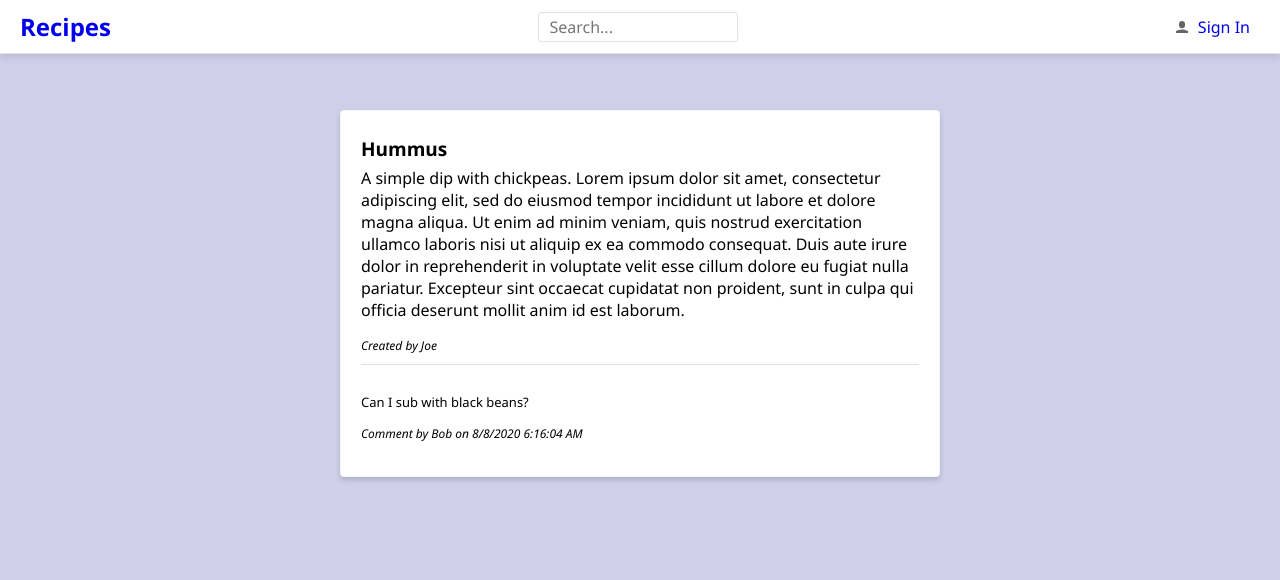
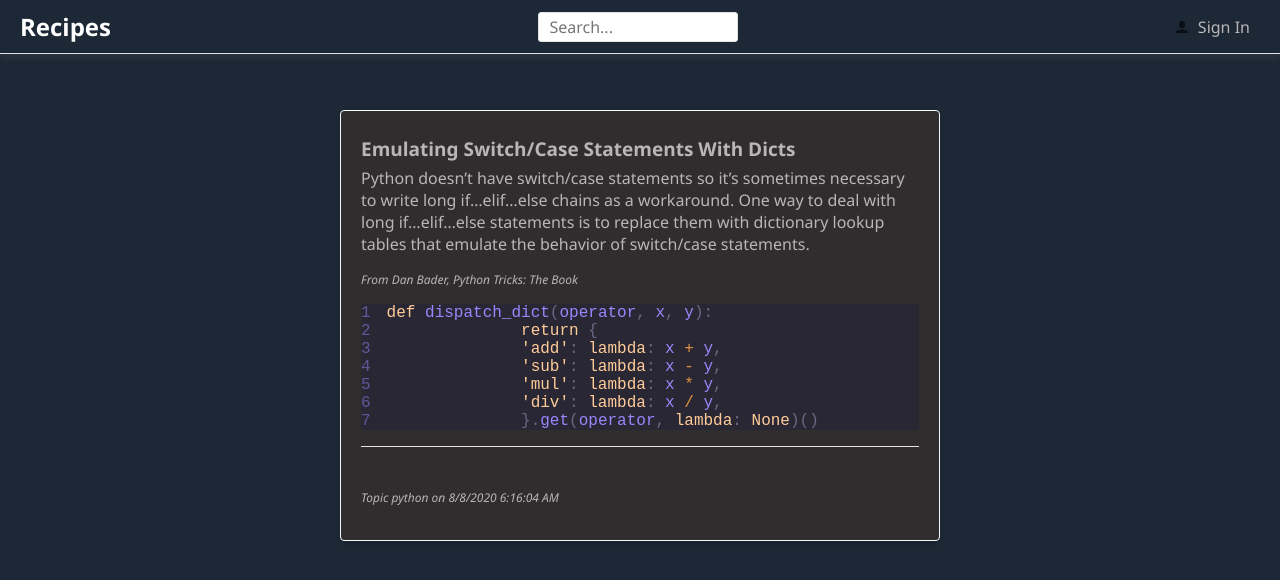
Before and after one commit to deanagan/charting-pocs, a React (Create React App) app in the folder client_ts/: page /recipes/1 in a window 1280 px wide. Shown: the top 580 px of the page. Built offline with nearby package versions, Linux system fonts and the light colour scheme.

Commit message:
Modified code to be a programming language recipes instead.

```diff
--- a/client_ts/src/App.tsx
+++ b/client_ts/src/App.tsx
@@ -2,7 +2,7 @@
 import { Header } from './Header';
 import { HomePage } from './HomePage';
 import { css, jsx } from '@emotion/core';
-import { fontFamily, fontSize, gray2 } from './Styles';
+import { fontFamily, fontSize, white2 } from './Styles';
 
 import { Route, Switch, Redirect, useLocation } from 'react-router-dom';
 import { AddRecipePage } from './AddRecipePage';
@@ -19,7 +19,7 @@ const App: React.FC = () => {
       css={css`
       font-family: ${fontFamily};
       font-size: ${fontSize};
-      color: ${gray2};
+      color: ${white2};
     `}
 >
       <Header />
--- a/client_ts/src/Comment.tsx
+++ b/client_ts/src/Comment.tsx
@@ -1,7 +1,7 @@
 /** @jsx jsx */
 import { css, jsx } from '@emotion/core';
 import { CommentData } from './RecipeData';
-import { gray3 } from './Styles';
+import { white3 } from './Styles';
 import { FC } from 'react';
 
 interface Props {
@@ -27,10 +27,10 @@ export const Comment: FC<Props> = ({ data }) => (
             css={css`
                 font-size: 12px;
                 font-style: italic;
-                color: ${gray3};
+                color: ${white3};
             `}
         >
-        {`Comment by ${data.author} on
+        {`Topic ${data.topic} on
         ${data.created.toLocaleDateString()} ${data.created.toLocaleTimeString()}`}
       </div>
     </div>
--- a/client_ts/src/Header.tsx
+++ b/client_ts/src/Header.tsx
@@ -1,7 +1,7 @@
 
 /** @jsx jsx */
 import { css, jsx } from '@emotion/core';
-import { fontFamily, fontSize, gray2, gray1, gray5 } from './Styles';
+import { fontFamily, fontSize, white2, white1, gray5, backgroundColour1 } from './Styles';
 import { UserIcon } from './Icons';
 import { ChangeEvent } from 'react';
 import { Link } from 'react-router-dom';
@@ -22,7 +22,7 @@ export const Header = () => {
       align-items: center;
       justify-content: space-between;
       padding: 10px 20px;
-      background-color: #fff;
+      background-color: ${backgroundColour1};
       border-bottom: 1px solid ${gray5};
       box-shadow: 0 3px 7px 0 rgba(110, 112, 114, 0.21);
     `}
@@ -32,7 +32,7 @@ export const Header = () => {
       css={css`
         font-size: 24px;
         font-weight: bold;
-        color: ${gray1};
+        color: ${white1};
         text-decoration: none;
       `}
     >
@@ -49,7 +49,7 @@ export const Header = () => {
         padding: 8px 10px;
         border: 1px solid ${gray5};
         border-radius: 3px;
-        color: ${gray2};
+        color: ${white2};
         background-color: white;
         width: 200px;
         height: 30px;
@@ -65,7 +65,7 @@ export const Header = () => {
         font-size: ${fontSize};
         padding: 5px 10px;
         background-color: transparent;
-        color: ${gray2};
+        color: ${white2};
         text-decoration: none;
         cursor: pointer;
         span {
--- a/client_ts/src/Recipe.tsx
+++ b/client_ts/src/Recipe.tsx
@@ -2,7 +2,7 @@
 import { FC } from 'react';
 import { css, jsx } from '@emotion/core';
 import { RecipeData } from './RecipeData';
-import { gray2, gray3 } from './Styles';
+import { white2, white3 } from './Styles';
 import { Link } from 'react-router-dom';
 
 interface Props {
@@ -26,7 +26,7 @@ export const Recipe: FC<Props> = ({ data, showDescription = true }) => (
       <Link
         css={css`
           text-decoration: none;
-          color: ${gray2};
+          color: ${white2};
         `}
         to={`recipes/${data.id}`}
         >
@@ -37,7 +37,7 @@ export const Recipe: FC<Props> = ({ data, showDescription = true }) => (
       css={css`
         font-size: 12px;
         font-style: italic;
-        color: ${gray3};
+        color: ${white3};
       `}
     >
       {' '}
@@ -50,12 +50,14 @@ export const Recipe: FC<Props> = ({ data, showDescription = true }) => (
             padding-bottom: 10px;
             font-size: 10px;
             font-style: normal;
-            color: ${gray2};
+            color: ${white2};
           `}
         >
           {data.description.length > 50 ? `${data.description.substring(0, 50)}...`
             : data.description}
+
         </div>
+
     )}
   </div>
 );
--- a/client_ts/src/RecipeData.ts
+++ b/client_ts/src/RecipeData.ts
@@ -1,7 +1,9 @@
+import { Language } from 'prism-react-renderer';
+
 export interface CommentData {
     commentId: number;
     comment: string;
-    author: string;
+    topic: string;
     created: Date;
 }
 
@@ -9,80 +11,44 @@ export interface RecipeData {
     id: number;
     name: string;
     description: string;
+    code: string;
     author: string;
+    language: Language;
     comments: CommentData[];
 }
 
 const recipes: RecipeData[] = [
 {
     id: 1,
-    name: "Hummus",
-    description: `A simple dip with chickpeas. Lorem ipsum dolor sit amet,
-                  consectetur adipiscing elit, sed do eiusmod tempor incididunt
-                  ut labore et dolore magna aliqua. Ut enim ad minim veniam,
-                  quis nostrud exercitation ullamco laboris nisi ut aliquip ex
-                  ea commodo consequat. Duis aute irure dolor in reprehenderit in
-                  voluptate velit esse cillum dolore eu fugiat nulla pariatur.
-                  Excepteur sint occaecat cupidatat non proident, sunt in culpa
-                  qui officia deserunt mollit anim id est laborum.`,
-    author: "Joe",
+    name: "Emulating Switch/Case Statements With Dicts",
+    description: `Python doesn’t have switch/case statements so it’s sometimes necessary
+                  to write long if…elif…else chains as a workaround.
+
+                  One way to deal with long if…elif…else statements is to replace
+                  them with dictionary lookup tables that emulate the behavior of
+                  switch/case statements.
+                  `,
+    code: `def dispatch_dict(operator, x, y):
+              return {
+              'add': lambda: x + y,
+              'sub': lambda: x - y,
+              'mul': lambda: x * y,
+              'div': lambda: x / y,
+              }.get(operator, lambda: None)()`,
+    language: "python",
+    author: "Dan Bader, Python Tricks: The Book",
     comments: [
         {
             commentId: 1,
-            comment: "Can I sub with black beans?",
-            author: "Bob",
+            comment: "",
+            topic: "python",
             created: new Date()
         }
 
     ]
 },
-{
-    id: 2,
-    name: "No bake fudge",
-    description: `A no bake brownie fudge! Lorem ipsum dolor sit amet,
-                  consectetur adipiscing elit, sed do eiusmod tempor incididunt
-                  ut labore et dolore magna aliqua. Ut enim ad minim veniam,
-                  quis nostrud exercitation ullamco laboris nisi ut aliquip ex
-                  ea commodo consequat. Duis aute irure dolor in reprehenderit in
-                  voluptate velit esse cillum dolore eu fugiat nulla pariatur.
-                  Excepteur sint occaecat cupidatat non proident, sunt in culpa
-                  qui officia deserunt mollit anim id est laborum.`,
-    author: "Greg",
-    comments: [
-        {
-            commentId: 2,
-            comment: "I find it nicer with soaked cashew nuts",
-            author: "Mad Hatter",
-            created: new Date()
-        },
-        {
-            commentId: 3,
-            comment: "I like walnuts better",
-            author: "Alice",
-            created: new Date()
-        }
-    ]
-},
-{
-    id: 3,
-    name: "Eggplant Salad",
-    description: "A salad for all ages. This salad contains all the good stuff, eggplant, kale and arugula.",
-    author: "Bob",
-    comments: [
-        {
-            commentId: 4,
-            comment: "I hate salad usually, but this is an exception!",
-            author: "Goat",
-            created: new Date()
-        },
-        {
-            commentId: 5,
-            comment: "Lol. Funny how you hate salads, I love any.",
-            author: "Cow",
-            created: new Date()
-        }
-    ]
-},
+
+
 ];
 
 
--- a/client_ts/src/RecipeList.tsx
+++ b/client_ts/src/RecipeList.tsx
@@ -1,7 +1,7 @@
 /** @jsx jsx */
 import { FC } from 'react';
 import { css, jsx } from '@emotion/core';
-import { gray5, accent2 } from './Styles';
+import { gray5, accent2, backgroundColour2 } from './Styles';
 import { RecipeData } from './RecipeData';
 import { Recipe } from './Recipe';
 
@@ -17,7 +17,7 @@ export const RecipeList: FC<Props> =({data, renderItem}) => {
             list-style: none;
             margin: 10px 0 0 0 ;
             padding: 0px 20px;
-            background-color: #fff;
+            background-color: ${backgroundColour2};
             border-bottom-left-radius: 4px;
             border-bottom-right-radius: 4px;
             border-top: 3px solid ${accent2};
--- a/client_ts/src/RecipePage.tsx
+++ b/client_ts/src/RecipePage.tsx
@@ -1,19 +1,19 @@
 /** @jsx jsx */
 import { css, jsx } from '@emotion/core';
-import { gray3, gray6 } from './Styles';
+import { white3, gray6, backgroundColour2, Line, LineNo, LineContent } from './Styles';
 import { FC, useState, Fragment, useEffect } from 'react';
 import { Page } from './Page';
 import { RouteComponentProps } from 'react-router-dom';
 import { RecipeData, getRecipe } from './RecipeData';
 import { CommentList } from './CommentList';
+import Highlight, { defaultProps } from 'prism-react-renderer';
+
 
 interface RouteParams {
   recipeId: string;
 }
 
-export const RecipePage:FC<RouteComponentProps<RouteParams>> = ({
-    match
-}) => {
+export const RecipePage: FC<RouteComponentProps<RouteParams>> = ({ match }) => {
   const [recipe, setRecipe] = useState<RecipeData | null>(null);
 
   useEffect(() => {
@@ -27,22 +27,23 @@ export const RecipePage:FC<RouteComponentProps<RouteParams>> = ({
     }
   }, [match.params.recipeId]);
 
-    return <Page>
+  return (
+    <Page>
       <div
         css={css`
-                background-color: white;
+          background-color: ${backgroundColour2};
           padding: 15px 20px 20px 20px;
           border-radius: 4px;
           border: 1px solid ${gray6};
           box-shadow: 0 3px 5px 0 rgba(0, 0, 0, 0.16);
         `}
       >
-
         <div
           css={css`
             font-size: 19px;
             font-weight: bold;
             margin: 10px 0px 5px;
+            color: ${white3};
           `}
         >
           {recipe === null ? '' : recipe.name}
@@ -53,7 +54,7 @@ export const RecipePage:FC<RouteComponentProps<RouteParams>> = ({
             <p
               css={css`
                 margin-top: 0px;
-                            background-color: white;
+                background-color: ${backgroundColour2};
               `}
             >
               {recipe?.description}
@@ -62,14 +63,32 @@ export const RecipePage:FC<RouteComponentProps<RouteParams>> = ({
               css={css`
                 font-size: 12px;
                 font-style: italic;
-                            color: ${gray3};
+                color: ${white3};
               `}
             >
-                            {`Created by ${recipe.author}`}
+              {`From ${recipe.author}`}
             </div>
+            <Highlight {...defaultProps} code={`${recipe.code}`} language={recipe.language}>
+              {({ className, style, tokens, getLineProps, getTokenProps }) => (
+                <pre className={className} style={style}>
+                  {tokens.map((line, i) => (
+                    <Line key={i} {...getLineProps({ line, key: i })}>
+                      <LineNo>{i + 1}</LineNo>
+                      <LineContent>
+                        {line.map((token, key) => (
+                          <span key={key} {...getTokenProps({ token, key })} />
+                        ))}
+                      </LineContent>
+                    </Line>
+                  ))}
+                </pre>
+              )}
+            </Highlight>
+
             <CommentList data={recipe.comments} />
           </Fragment>
         )}
       </div>
-        </Page>;
+    </Page>
+  );
 };
--- a/client_ts/src/index.css
+++ b/client_ts/src/index.css
@@ -1,5 +1,5 @@
 body {
   margin: 0;
   margin-top:  80px;
-  background-color: #cfcfe9;
+  background-color: #1C2835;
 }
```
Lines whose indentation alone changed are shown as unchanged.
